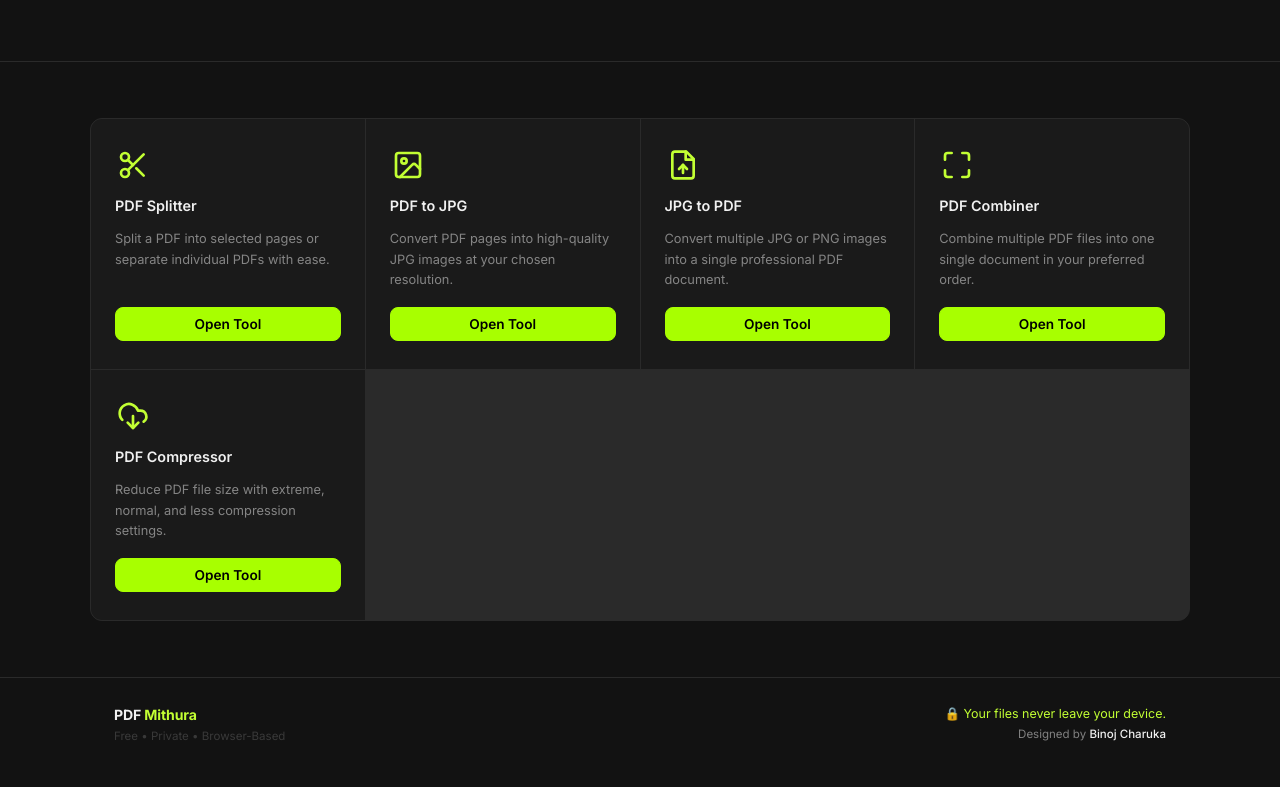
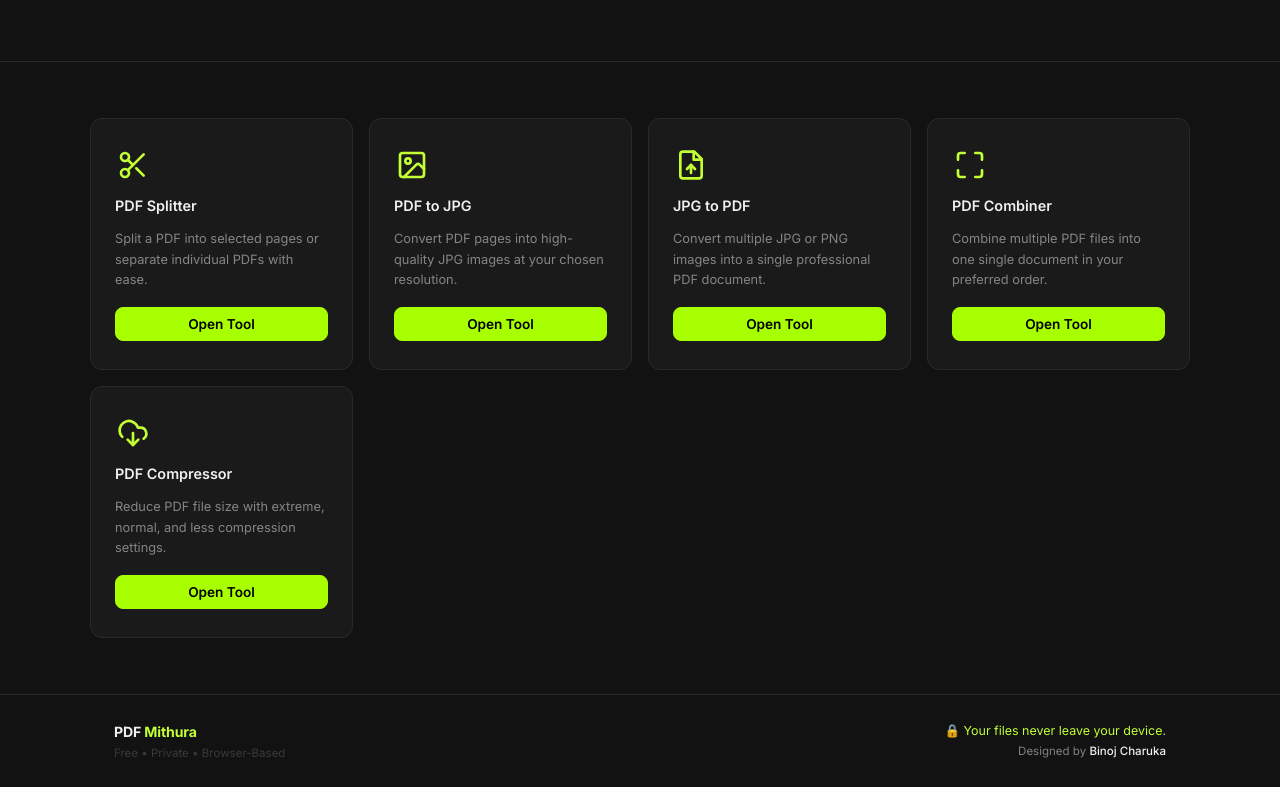
Before and after one commit to BinojCharuka/pdfmithura, a plain HTML site: page index.html in a window 1280 px wide. Shown: the part 369-1156 px from the top of the page. Drawn offline with nearby package versions, Linux system fonts and the light colour scheme.

Commit message:
fix: Tool cards grid layout

```diff
--- a/style.css
+++ b/style.css
@@ -265,24 +265,22 @@
    ============================================ */
 .tool-cards-grid {
   display: grid;
-  grid-template-columns: repeat(auto-fit, minmax(220px, 1fr));
-  gap: 1px;
-  background: var(--border);
-  border: 1px solid var(--border);
-  border-radius: var(--rL);
-  overflow: hidden;
+  grid-template-columns: repeat(auto-fill, minmax(240px, 1fr));
+  gap: 16px;
 }
 
 .tool-card {
   background: var(--card);
+  border: 1px solid var(--border);
+  border-radius: var(--rL);
   padding: 28px 24px;
   display: flex; flex-direction: column;
   align-items: flex-start; gap: 12px;
-  transition: background var(--t);
+  transition: background var(--t), border-color var(--t);
   position: relative;
 }
 
-.tool-card:hover { background: var(--hover); }
+.tool-card:hover { background: var(--hover); border-color: #3d3d3d; }
 
 .tool-card-icon {
   width: 36px; height: 36px;
```
